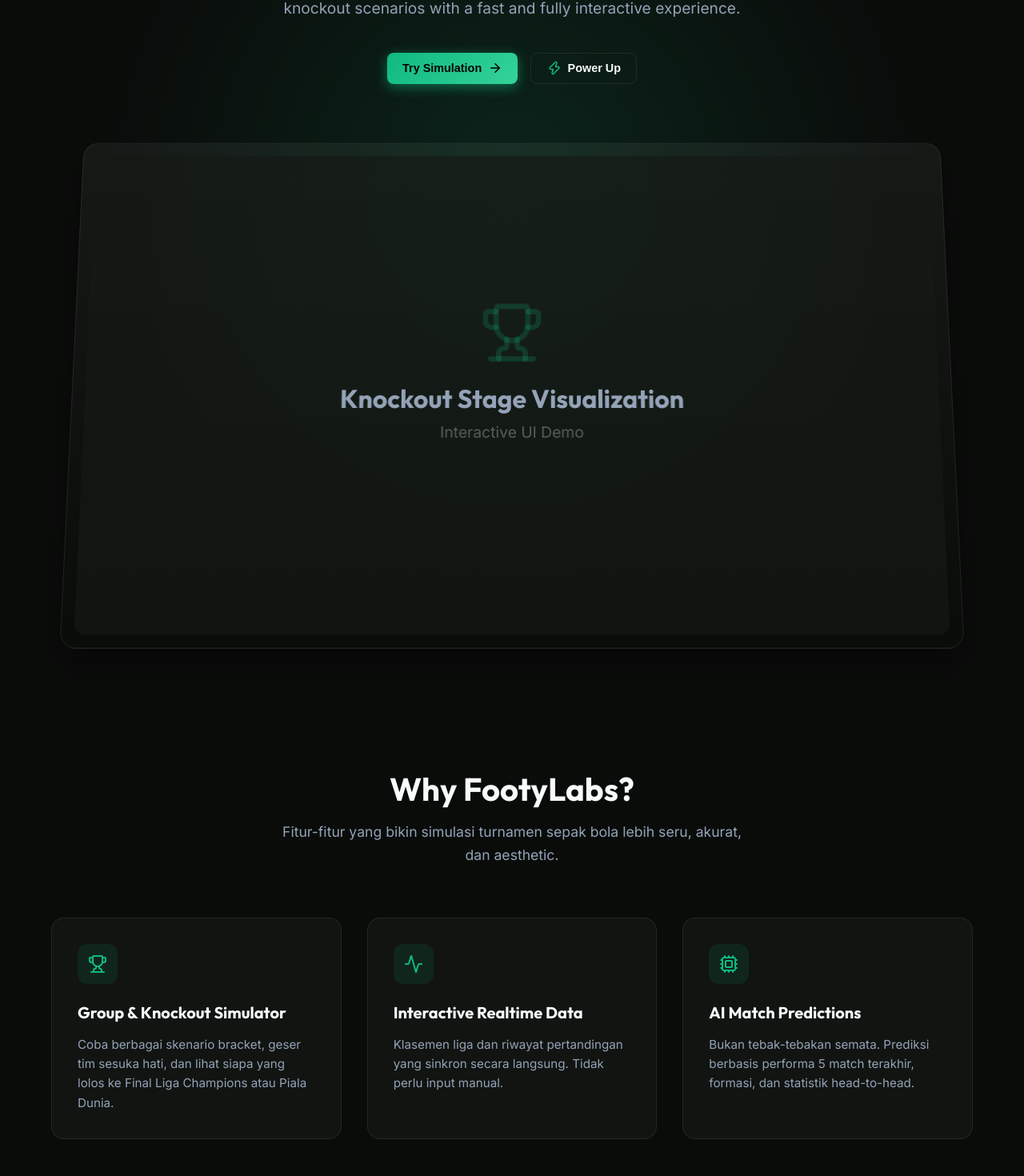
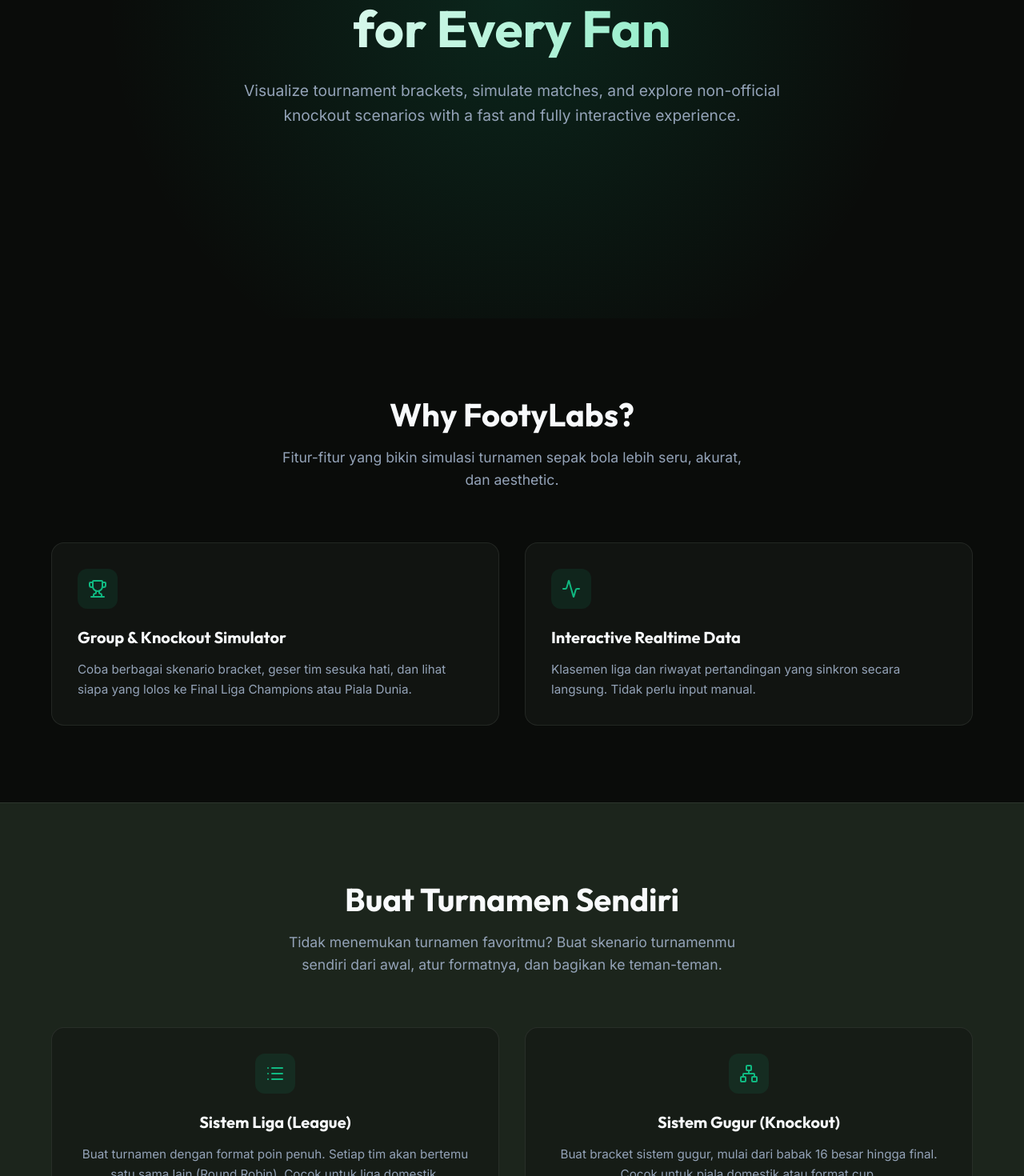
Before and after one commit to Rayzen1910/football-simulator, a React (Vite) app: page / in a window 1280 px wide. Shown: the part 402-1872 px from the top of the page at 80% size. Built offline with nearby package versions, Linux system fonts and the light colour scheme.

Commit message:
Remove marketing blocks for AI features

```diff
--- a/src/App.jsx
+++ b/src/App.jsx
@@ -839,24 +839,6 @@
         <h1>Interactive Football Simulator for Every Fan</h1>
         <p>Visualize tournament brackets, simulate matches, and explore non-official knockout scenarios with a fast and fully interactive experience.</p>
 
-        <div className="hero-actions">
-          <button className="btn btn-primary" onClick={() => document.getElementById('simulator').scrollIntoView({behavior: 'smooth'})}>
-            Try Simulation <ArrowRight size={18} />
-          </button>
-          <button className="btn btn-outline" onClick={() => showToast('Mengarahkan ke halaman Top Up/Donasi...')}>
-            <Zap size={18} color="#10b981" /> Power Up
-          </button>
-        </div>
-
-        <div className="hero-image-container">
-          <div className="hero-image">
-            <div style={{ textAlign: 'center', padding: '4rem' }}>
-              <Trophy size={80} color="rgba(16, 185, 129, 0.2)" style={{ marginBottom: '1rem' }} />
-              <h2 style={{ fontSize: '2rem', color: 'var(--text-muted)' }}>Knockout Stage Visualization</h2>
-              <p style={{ color: 'rgba(255,255,255,0.3)', marginTop: '0.5rem' }}>Interactive UI Demo</p>
-            </div>
-          </div>
-        </div>
       </header>
 
       <section id="features" className="section">
@@ -882,13 +864,6 @@
             <p className="feature-desc">Klasemen liga dan riwayat pertandingan yang sinkron secara langsung. Tidak perlu input manual.</p>
           </div>
 
-          <div className="feature-card">
-            <div className="feature-icon">
-              <Cpu />
-            </div>
-            <h3 className="feature-title">AI Match Predictions</h3>
-            <p className="feature-desc">Bukan tebak-tebakan semata. Prediksi berbasis performa 5 match terakhir, formasi, dan statistik head-to-head.</p>
-          </div>
         </div>
       </section>
 
```
